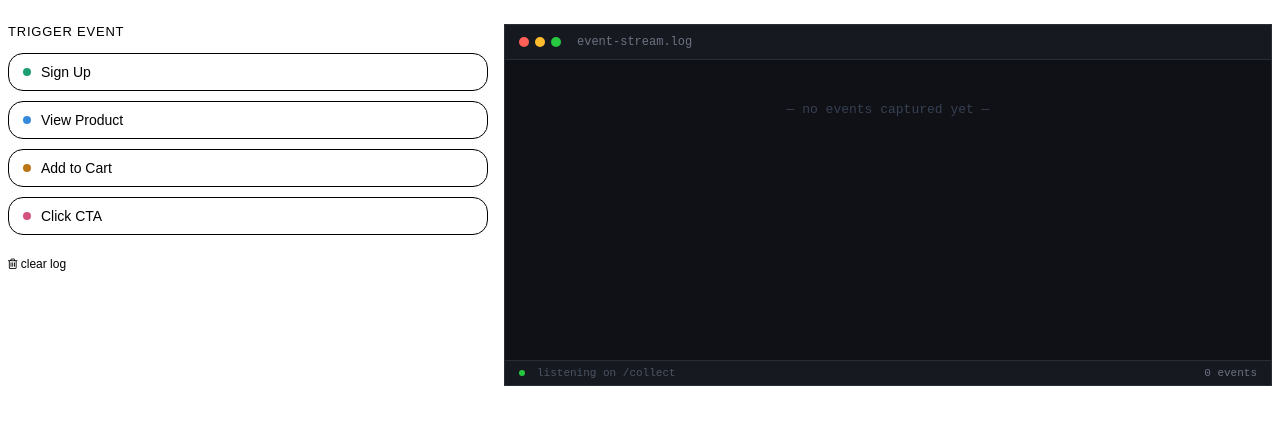
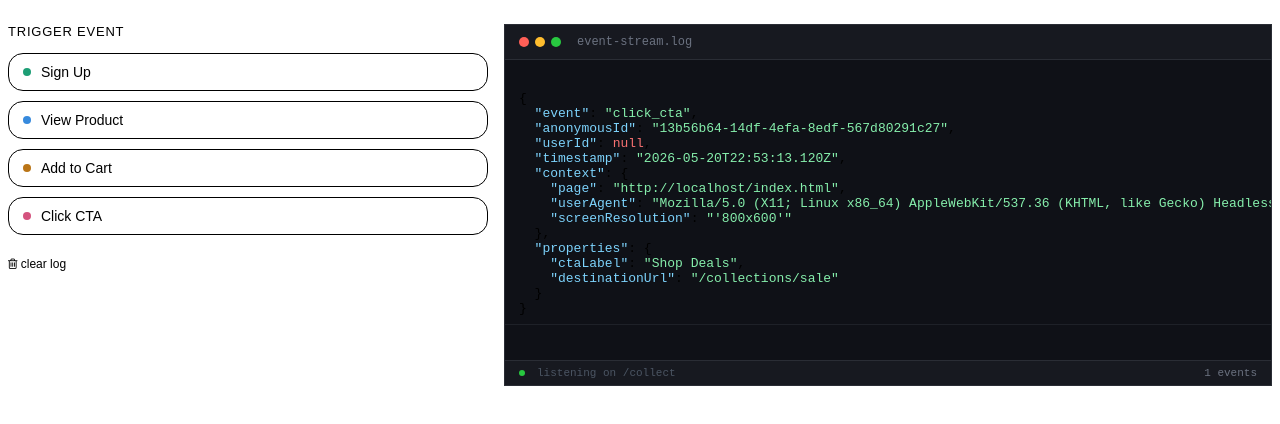
Before and after one commit to itssTim/CDPEventStreamSim, a plain HTML site: page index.html in a window 1280 px wide. Both pictures are taken after a click on the button "Click CTA". Drawn offline with Linux system fonts and the light colour scheme.

Commit message:
CDP table appending, count updates, and clear function enabled

```diff
--- a/app.js
+++ b/app.js
@@ -5,6 +5,9 @@ let userId = null;
 let count = 0;
 
 let event_btns = document.querySelector('.btn-panel');
+let clear_btn = document.querySelector('.clear-btn');
+let log_body = document.querySelector('.log-body');
+let log_count = document.querySelector('.event-count');
 
 const events = {
     sign_up : {email: 'user@example.com', plan: 'starter'},
@@ -13,7 +16,23 @@ const events = {
     click_cta: {ctaLabel: 'Shop Deals', destinationUrl: '/collections/sale'}
 };
 
+let colorJson = function (obj, indent=0) {
+    const pad = '  '.repeat(indent);
+    const inner = '  '.repeat(indent + 1);
+    const entries = Object.entries(obj).map(([k, v]) => {
+        let val;
+        if (v === null) val = `<span class="log-null">null</span>`;
+        else if (typeof v === 'string') val = `<span class="log-str">"${v}"</span>`;
+        else if (typeof v === 'number') val = `<span class="log-num">${v}</span>`;
+        else if (typeof v === 'object') val = colorJson(v, indent + 1);
+        else val = String(v);
+        return `${inner}<span class="log-key">"${k}"</span>: ${val}`;
+});
+    return `{\n${entries.join(',\n')}\n${pad}}`;
+};
+
 let eventFire = function(type) {
+
     const eventLoad = {
         event: type,
         'anonymousId': anonymousId,
@@ -25,13 +44,32 @@ let eventFire = function(type) {
             screenResolution: `'${window.screen.width}x${window.screen.height}'`
         },
         properties: {}
-    }
+    };
     eventLoad.properties = events[type];
+    count++;
+
+    document.querySelector('.log-empty').classList.add('hidden');
+
+    let log = document.createElement('pre');
+    log.className = 'log-entry';
+    log.innerHTML = colorJson(eventLoad);
+    log_body.prepend(log);
+    log_count.innerHTML= `${count} events`;
+
+};
+
+let clearLog = function () {
+    const body = document.getElementById('logBody');
+    body.innerHTML = '<div class="log-empty" id="emptyState">— no events captured yet —</div>';
+    count = 0;
+    log_count.innerHTML = '0 events';
 };
 
 event_btns.addEventListener('click', function(e)
 {
     if (e.target.matches('.evt-btn')) {
-        eventFire(e.target.dataset.type)
+        eventFire(e.target.dataset.type);
     }
 });
+
+clear_btn.addEventListener('click', clearLog);
--- a/index.html
+++ b/index.html
@@ -19,7 +19,7 @@
         <button class="evt-btn" data-type="view_product"><span class="dot dot-view"></span> View Product</button>
         <button class="evt-btn" data-type="add_to_cart"><span class="dot dot-cart"></span> Add to Cart</button>
         <button class="evt-btn" data-type="click_cta"><span class="dot dot-cta"></span> Click CTA</button>
-        <button onclick="clearLog()" style="margin-top:8px; font-size:12px; background:none; border:none; cursor:pointer; text-align:left; padding:4px 0;">
+        <button class="clear-btn" style="margin-top:8px; font-size:12px; background:none; border:none; cursor:pointer; text-align:left; padding:4px 0;">
         <i class="fa fa-trash-o" aria-hidden="true"></i> clear log
         </button>
     </div>
@@ -40,6 +40,6 @@
     </div>
     </div>
 
-    <script src="script.js"></script>
+    <script src="app.js"></script>
 </body>
 </html>
--- a/style.css
+++ b/style.css
@@ -36,3 +36,4 @@
   @keyframes pulse { 0%,100%{opacity:1} 50%{opacity:0.4} }
   .status-text { font-size: 11px; color: #4b5563; font-family: monospace; }
   .event-count { font-size: 11px; color: #6b7280; font-family: monospace; margin-left: auto; }
+  .hidden {display: none; }
```
